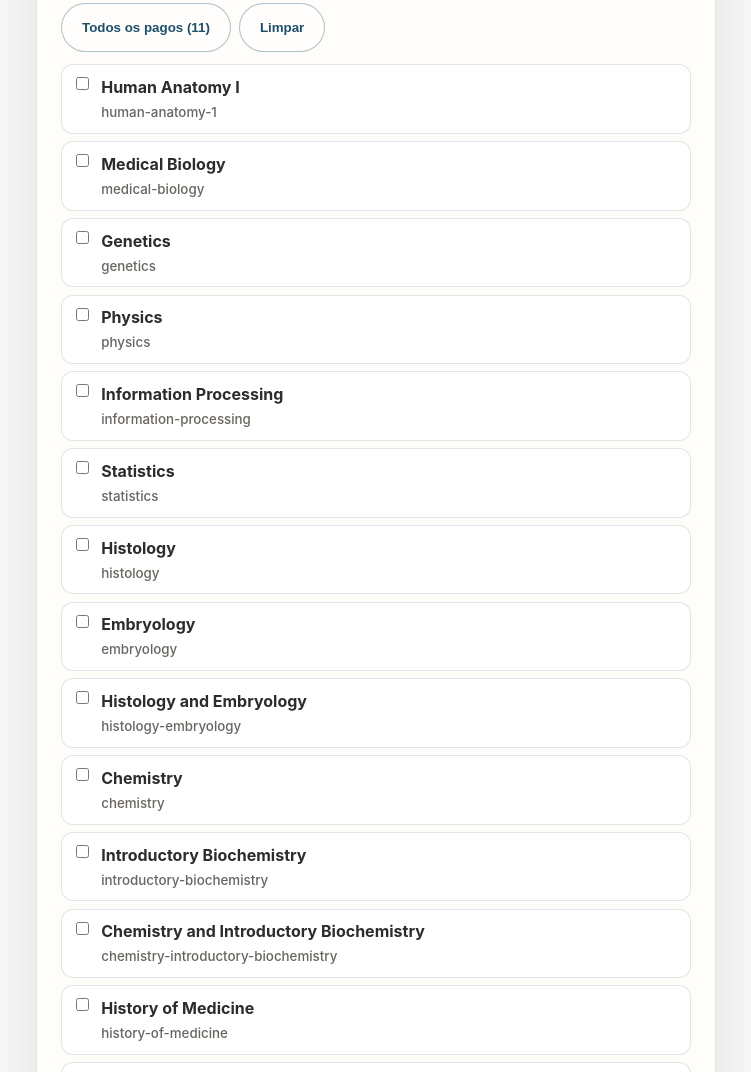
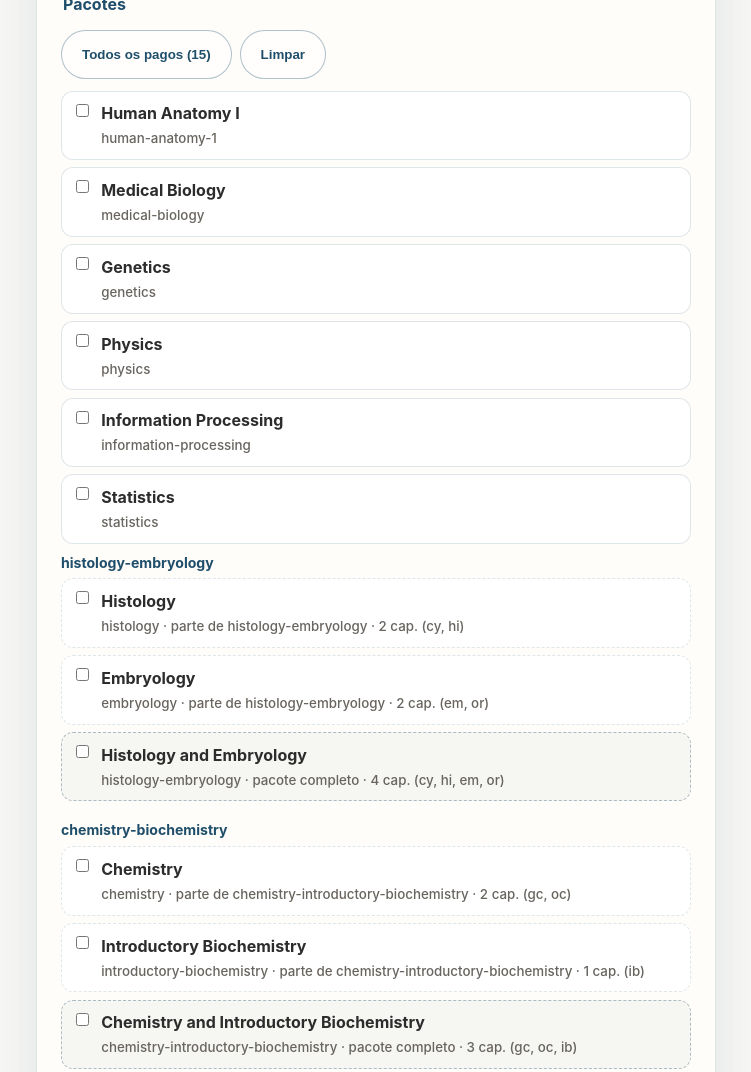
Before and after one commit to cristyyalbertyy-hub/MedicalScience, a website: page admin/grant.html in a window 1280 px wide. Shown: the part 792-1864 px from the top of the page, without its empty margins (264-1015 px from the left). Drawn offline with Linux system fonts and the light colour scheme.

Commit message:
Update admin grant UI for 15 paid packages and split bundle SKUs.
Group Histology and Chemistry families with chapter hints; fix select-all count label.

Co-authored-by: Cursor <cursoragent@cursor.com>

```diff
--- a/admin/grant.css
+++ b/admin/grant.css
@@ -62,6 +62,33 @@
 .admin-packages__grid {
   display: grid;
   gap: 0.45rem;
+}
+
+.admin-packages-family {
+  display: grid;
+  gap: 0.45rem;
+  margin-bottom: 0.65rem;
+}
+
+.admin-packages-family__title {
+  margin: 0.15rem 0 0;
+  font-size: 0.88rem;
+  font-weight: 700;
+  color: var(--primary);
+}
+
+.admin-packages-family__grid {
+  display: grid;
+  gap: 0.45rem;
+}
+
+.admin-package.is-bundle {
+  border-color: rgba(31, 78, 107, 0.35);
+  background: rgba(31, 78, 107, 0.04);
+}
+
+.admin-package.is-part {
+  border-style: dashed;
 }
 
 .admin-package {
--- a/admin/grant.html
+++ b/admin/grant.html
@@ -14,8 +14,9 @@
         <p class="eyebrow">Studio9 · uso interno</p>
         <h1>Conceder acesso a um aluno</h1>
         <p class="admin-lead">
-          Cria entitlements no Firebase para um email — sem pagamento. A pessoa
-          usa o mesmo email para pedir magic link nas apps.
+          Cria entitlements no Firebase para um email — sem pagamento. Concede o
+          <strong>package_id</strong> exacto: sub-pacotes (ex. histology) desbloqueiam
+          só parte da app; bundles desbloqueiam tudo na mesma app.
         </p>
       </header>
 
@@ -38,7 +39,7 @@
         <fieldset class="admin-packages">
           <legend>Pacotes</legend>
           <div class="admin-packages__actions">
-            <button type="button" class="btn btn-secondary" id="select-all-paid">Todos os pagos (11)</button>
+            <button type="button" class="btn btn-secondary" id="select-all-paid">Todos os pagos</button>
             <button type="button" class="btn btn-secondary" id="clear-all">Limpar</button>
           </div>
           <div id="packages-root" class="admin-packages__grid"></div>
--- a/admin/grant.js
+++ b/admin/grant.js
@@ -4,11 +4,95 @@ const statusEl = document.getElementById("grant-status");
 const resultSection = document.getElementById("grant-result");
 const resultSummary = document.getElementById("result-summary");
 const resultLinks = document.getElementById("result-links");
+const selectAllPaidBtn = document.getElementById("select-all-paid");
 
-/** @type {Record<string, { title: string, url?: string, free?: boolean }>} */
+const PACKAGE_GROUPS_BEFORE_ID = "history-of-medicine";
+
+/** @type {Record<string, { title: string, url?: string, free?: boolean, parentApp?: string, bundleOf?: string[] }>} */
 let packageMeta = {};
 /** @type {string[]} */
 let paidIds = [];
+
+function getChapterHint(catalog, packageId) {
+  for (const access of Object.values(catalog.packageAccess ?? {})) {
+    const chapters = access.chaptersByPackageId?.[packageId];
+    if (chapters) return `${chapters.length} cap. (${chapters.join(", ")})`;
+  }
+  return "";
+}
+
+function createPackageCheckbox(id, meta, catalog, { isBundle = false } = {}) {
+  const label = document.createElement("label");
+  label.className = `admin-package${meta.free ? " is-free" : ""}${isBundle ? " is-bundle" : ""}${meta.parentApp ? " is-part" : ""}`;
+
+  const input = document.createElement("input");
+  input.type = "checkbox";
+  input.name = "package_ids";
+  input.value = id;
+
+  const text = document.createElement("span");
+  const chapterHint = getChapterHint(catalog, id);
+  const partNote = meta.parentApp && !isBundle ? ` · parte de ${meta.parentApp}` : "";
+  const bundleNote = isBundle ? " · pacote completo" : "";
+  const chapterNote = chapterHint ? ` · ${chapterHint}` : "";
+  text.innerHTML = `<strong>${meta.title ?? id}</strong><small>${id}${partNote}${bundleNote}${chapterNote}${meta.free ? " · grátis" : ""}</small>`;
+
+  label.append(input, text);
+  return label;
+}
+
+function appendFamilyGroup(root, group, catalog) {
+  const section = document.createElement("div");
+  section.className = "admin-packages-family";
+
+  const heading = document.createElement("h3");
+  heading.className = "admin-packages-family__title";
+  heading.textContent = group.title ?? group.id;
+  section.appendChild(heading);
+
+  const grid = document.createElement("div");
+  grid.className = "admin-packages-family__grid";
+
+  for (const id of group.packageIds ?? []) {
+    const meta = packageMeta[id] ?? catalog.packageMeta?.[id] ?? { title: id };
+    const isBundle = id === group.bundleId || Boolean(meta.bundleOf?.length);
+    grid.appendChild(createPackageCheckbox(id, meta, catalog, { isBundle }));
+  }
+
+  section.appendChild(grid);
+  root.appendChild(section);
+}
+
+function renderPackages(catalog) {
+  packagesRoot.replaceChildren();
+  const groups = catalog.pricingTableGroups ?? [];
+  const groupedIds = new Set(groups.flatMap((group) => group.packageIds ?? []));
+  const ids = [
+    ...catalog.paidPackageIds,
+    ...catalog.freePackageIds.filter((id) => !catalog.paidPackageIds.includes(id)),
+  ];
+
+  let insertedGroups = false;
+  for (const id of ids) {
+    if (id === PACKAGE_GROUPS_BEFORE_ID && !insertedGroups) {
+      for (const group of groups) {
+        appendFamilyGroup(packagesRoot, {
+          ...group,
+          title: group.titleKey ? group.id : group.title ?? group.id,
+        }, catalog);
+      }
+      insertedGroups = true;
+    }
+    if (groupedIds.has(id)) continue;
+
+    const meta = packageMeta[id] ?? { title: id };
+    packagesRoot.appendChild(createPackageCheckbox(id, meta, catalog));
+  }
+
+  if (selectAllPaidBtn) {
+    selectAllPaidBtn.textContent = `Todos os pagos (${paidIds.length})`;
+  }
+}
 
 async function loadCatalog() {
   const res = await fetch("/packages/catalog.json");
@@ -16,32 +100,16 @@ async function loadCatalog() {
   const catalog = await res.json();
   packageMeta = catalog.packageMeta ?? {};
   paidIds = catalog.paidPackageIds ?? [];
-  renderPackages(catalog);
-}
 
-function renderPackages(catalog) {
-  packagesRoot.replaceChildren();
-  const ids = [
-    ...catalog.paidPackageIds,
-    ...catalog.freePackageIds.filter((id) => !catalog.paidPackageIds.includes(id)),
-  ];
-
-  for (const id of ids) {
-    const meta = packageMeta[id] ?? { title: id };
-    const label = document.createElement("label");
-    label.className = `admin-package${meta.free ? " is-free" : ""}`;
-
-    const input = document.createElement("input");
-    input.type = "checkbox";
-    input.name = "package_ids";
-    input.value = id;
-
-    const text = document.createElement("span");
-    text.innerHTML = `<strong>${meta.title}</strong><small>${id}${meta.free ? " · grátis" : ""}</small>`;
-
-    label.append(input, text);
-    packagesRoot.appendChild(label);
-  }
+  const groupTitles = {
+    "histology-embryology": "Histology & Embryology",
+    "chemistry-biochemistry": "Chemistry & Biochemistry",
+  };
+  const groups = (catalog.pricingTableGroups ?? []).map((group) => ({
+    ...group,
+    title: groupTitles[group.id] ?? group.id,
+  }));
+  renderPackages({ ...catalog, pricingTableGroups: groups });
 }
 
 function selectedPackageIds() {
@@ -56,7 +124,7 @@ function setStatus(message, type = "") {
   statusEl.className = `admin-status${type ? ` is-${type}` : ""}`;
 }
 
-document.getElementById("select-all-paid")?.addEventListener("click", () => {
+selectAllPaidBtn?.addEventListener("click", () => {
   for (const input of form.querySelectorAll('input[name="package_ids"]')) {
     input.checked = paidIds.includes(input.value);
   }
@@ -99,9 +167,9 @@ form.addEventListener("submit", async (event) => {
       const meta = packageMeta[id] ?? { title: id };
       const li = document.createElement("li");
       if (meta.url) {
-        li.innerHTML = `<a href="${meta.url}" target="_blank" rel="noopener noreferrer">${meta.title} →</a>`;
+        li.innerHTML = `<a href="${meta.url}" target="_blank" rel="noopener noreferrer">${meta.title} →</a> <small>(${id})</small>`;
       } else {
-        li.textContent = meta.title;
+        li.textContent = `${meta.title} (${id})`;
       }
       resultLinks.appendChild(li);
     }
```
